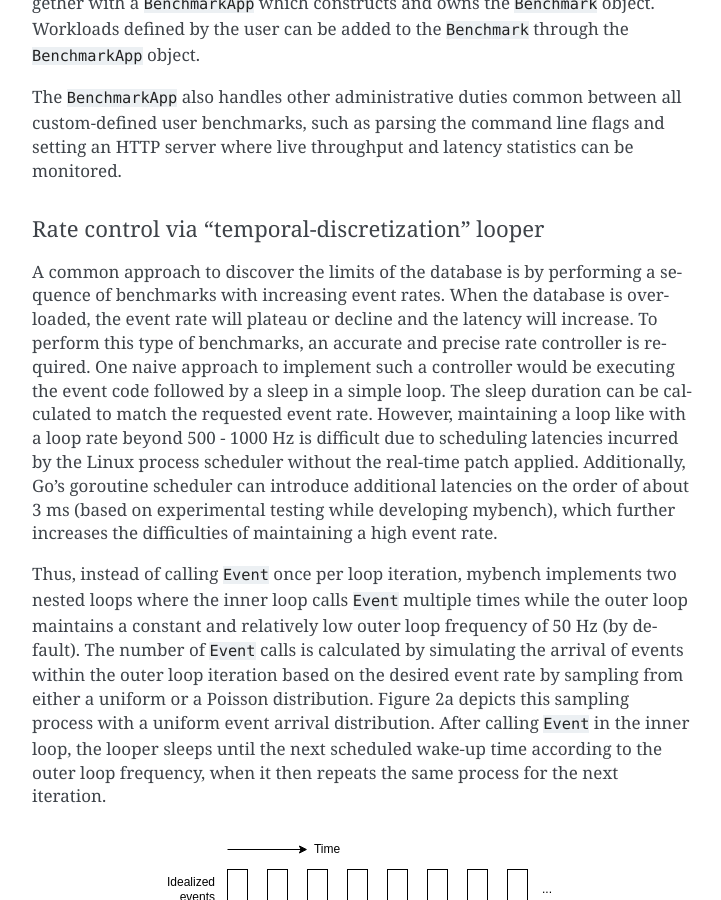
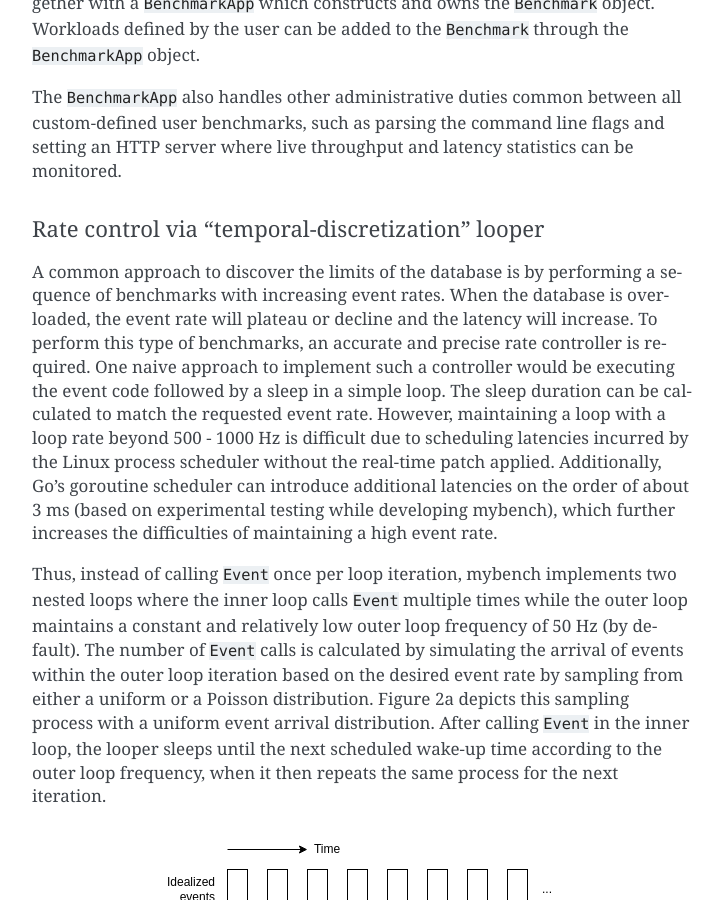
Before and after one commit to Shopify/mybench, a Sphinx documentation site: the page built from docs/detailed-design-doc.rst, in a window 1280 px wide and 900 px high, scrolled down 3820 px. Shown: the whole window, without its empty margins (388-1109 px from the left). Built offline with Sphinx 7.4.7, drawn with Linux system fonts in a browser that asks for light colours; some of the changed text lies outside the part shown.

Commit message:
Apply suggestions from code review
Co-authored-by: Thomas Saunders <thomas130@fastmail.com>

```diff
--- a/docs/detailed-design-doc.rst
+++ b/docs/detailed-design-doc.rst
@@ -167,7 +167,7 @@
 perform this type of benchmarks, an accurate and precise rate controller is
 required. One naive approach to implement such a controller would be executing
 the event code followed by a sleep in a simple loop. The sleep duration can be
-calculated to match the requested event rate. However, maintaining a loop like
+calculated to match the requested event rate. However, maintaining a loop
 with a loop rate beyond 500 - 1000 Hz is difficult due to scheduling latencies
 incurred by the Linux process scheduler without the real-time patch applied.
 Additionally, Go's goroutine scheduler can introduce additional latencies on the
--- a/docs/introduction.rst
+++ b/docs/introduction.rst
@@ -31,7 +31,7 @@
   standard visualizations with the data logged in the SQLite database file.
   Multiple benchmark runs can be compared with these scripts.
 * **Data generators with data sampling**: mybench includes a
-  number of builtin random number generators that also have the capability to
+  number of built-in random number generators that also have the capability to
   sample from existing data so that the ``WHERE`` clause of ``SELECT``
   statements can be more easily constructed. However, this sampling is not
   perfect for the moment and can result in non-existing data being sampled.
```
Also changed, not shown: other parts of docs/detailed-design-doc.rst (+6 -6 lines).
